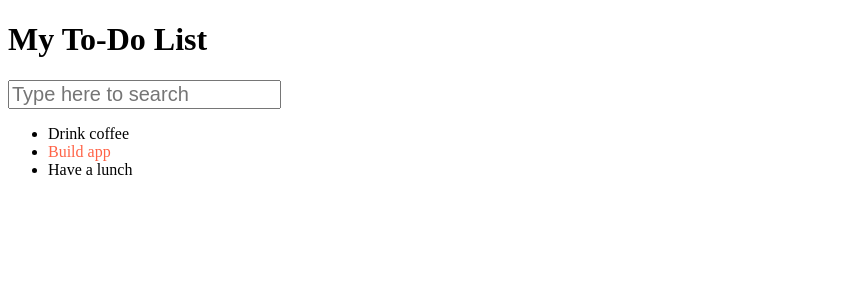
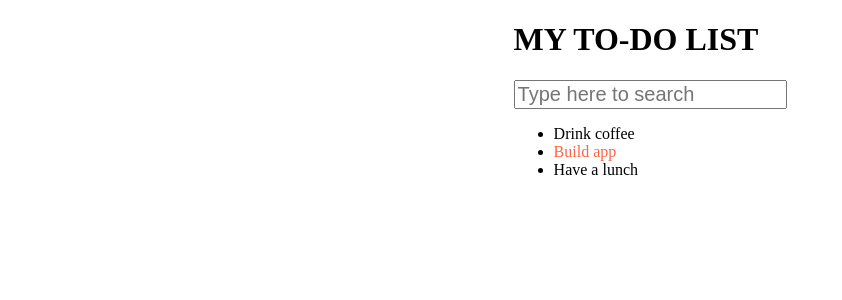
Before and after one commit to Natalina27/Todo_Udemy_UB, a React (Create React App) app: page / in a window 1280 px wide. Shown: the top 300 px of the page, without its empty margins (0-842 px from the left). Built offline with nearby package versions, Linux system fonts and the light colour scheme.

Commit message:
Styles by module

```diff
--- a/package.json
+++ b/package.json
@@ -30,5 +30,8 @@
       "last 1 firefox version",
       "last 1 safari version"
     ]
+  },
+  "devDependencies": {
+    "classnames": "^2.2.6"
   }
 }
--- a/src/components/App/App.js
+++ b/src/components/App/App.js
@@ -2,6 +2,7 @@ import React from "react";
 import AppHeader from "../AppHeader/AppHeader";
 import SearchPanel from "../SearchPanel/SearchPanel";
 import TodoList from "../TodoList/TodoList";
+import styles from './App.module.css'
 
 const App = () => {
     const todoData = [
@@ -11,8 +12,8 @@ const App = () => {
     ];
 
     return(
-        <div>
-            <AppHeader/>
+        <div className={styles.wrap}>
+            <AppHeader />
             <SearchPanel/>
             <TodoList todos={todoData}/>
         </div>
--- /dev/null
+++ b/src/components/App/App.module.css
@@ -0,0 +1,4 @@
+.wrap{
+    margin:auto;
+    width: 20%;
+}
--- a/src/components/AppHeader/AppHeader.js
+++ b/src/components/AppHeader/AppHeader.js
@@ -1,7 +1,8 @@
-import React from "react";
+import React from 'react';
+import styles from './AppHeader.module.css'
 
 const AppHeader = () => {
-    return  <h1> My To-Do List</h1>
+    return  <h1 className={styles.title}> MY TO-DO LIST</h1>
 };
 
 export default AppHeader;
--- /dev/null
+++ b/src/components/AppHeader/AppHeader.module.css
@@ -0,0 +1,3 @@
+.title{
+    font-family: Roboto sans-serif;
+}
```
Also changed, not shown: 1 other file (tests, documents, lock files or other folders).
